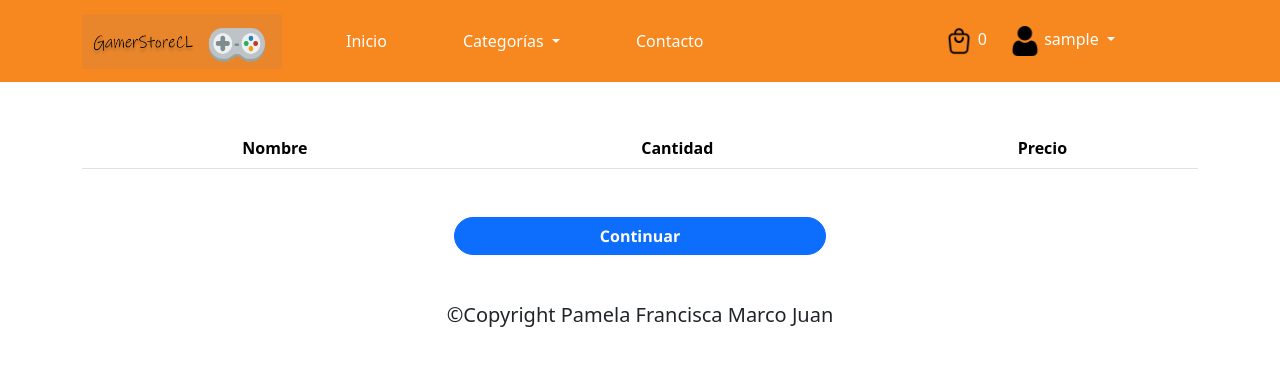
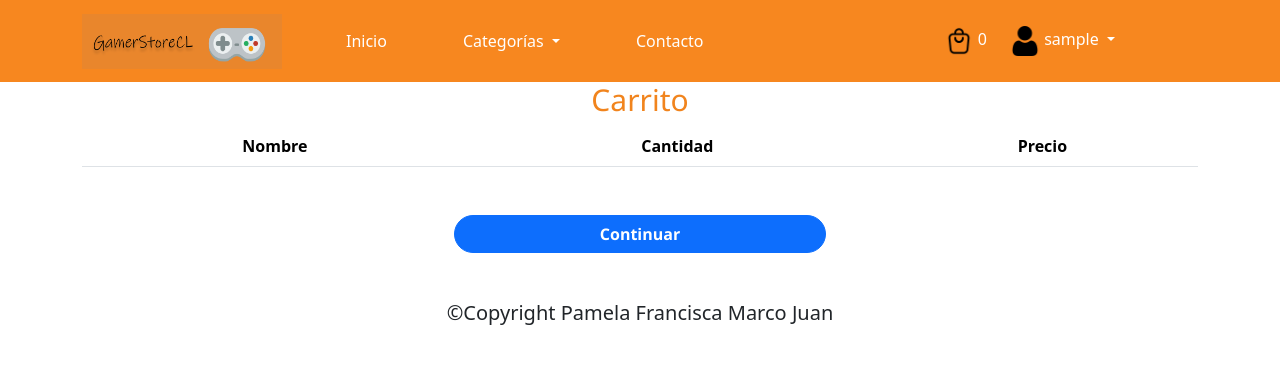
Before and after one commit to JuanmirandaSiromax/gamerstorecl, a Django app: page /carrito/ in a window 1280 px wide. Shown: the top 382 px of the page. Run offline with Django 4.2, Linux system fonts and the light colour scheme; the visitor is signed in with stand-in values (Sample User, id 1); lists and menus that the app fills with data are empty.

Commit message:
Update carrito.html

```diff
--- a/mientretencion/templates/juegos/carrito.html
+++ b/mientretencion/templates/juegos/carrito.html
@@ -8,7 +8,7 @@
 
 <div class="container">
     <div>
-        <h2 class="text-center">Carrito</h2>
+        <h2 class="text-center titulo-novedades">Carrito</h2>
         <form method="post" action="{% url 'metodo_pago' %}">
             <table class="table">
                 <thead>
```
